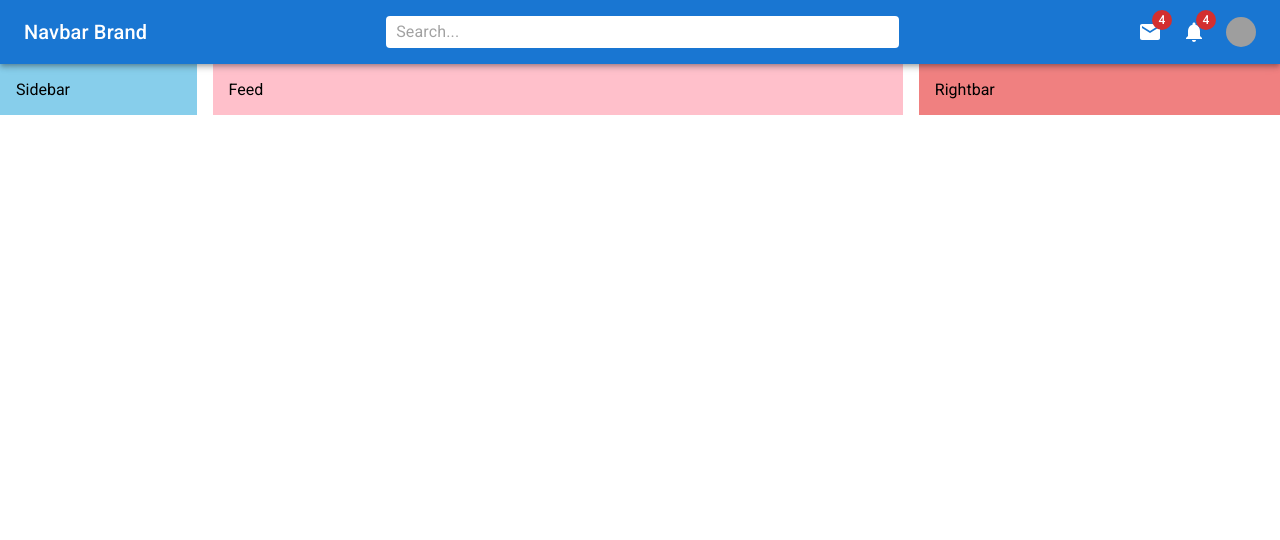
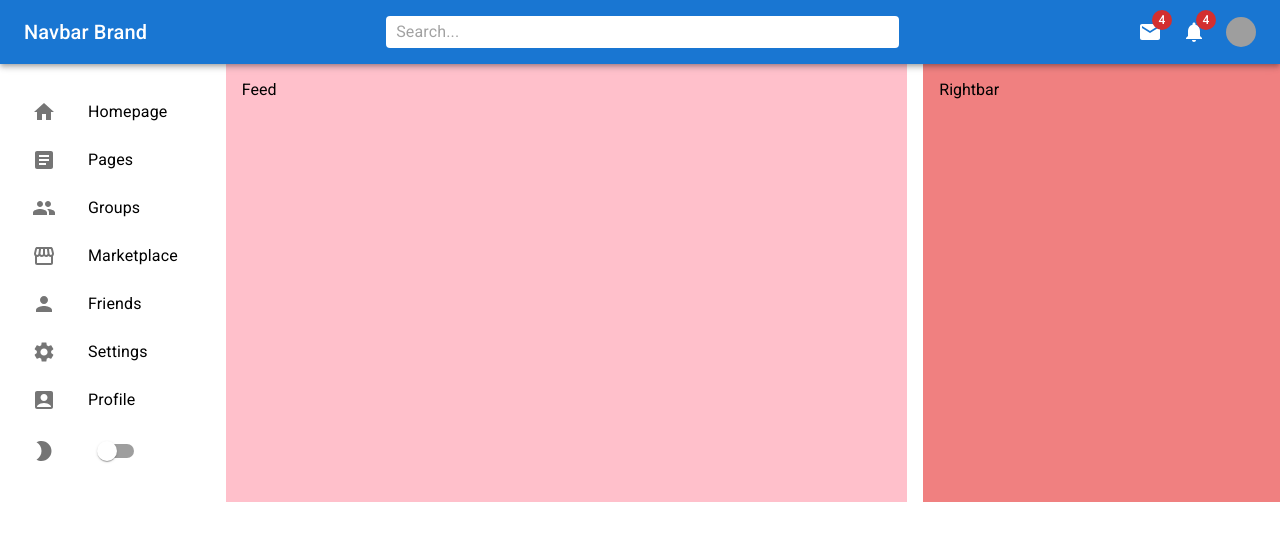
Before and after one commit to DeepakBarwal/react-mui, a React (Create React App) app: page / in a window 1280 px wide. Shown: the top 540 px of the page. Built offline with nearby package versions, Linux system fonts and the light colour scheme; grey boxes are pictures that could not be loaded.

Commit message:
implemented sidebar component

```diff
--- a/src/components/Sidebar.jsx
+++ b/src/components/Sidebar.jsx
@@ -1,8 +1,76 @@
-import { Box } from "@mui/material";
+import { AccountBox, Article, Group, Home, ModeNight, Person, Settings, Storefront } from "@mui/icons-material";
+import { Box, List, ListItem, ListItemButton, ListItemIcon, ListItemText, Switch } from "@mui/material";
 
 const Sidebar = () => {
   return (
-    <Box bgcolor="skyblue" flex={1} p={2} sx={{ display: { xs: "none", sm: "block" } }}>Sidebar</Box>
+    <Box flex={1} p={2} sx={{ display: { xs: "none", sm: "block" } }}>
+      <List>
+          <ListItem disablePadding>
+            <ListItemButton component="a" href="#home">
+              <ListItemIcon>
+                <Home />
+              </ListItemIcon>
+              <ListItemText primary="Homepage" />
+            </ListItemButton>
+          </ListItem>
+          <ListItem disablePadding>
+            <ListItemButton component="a" href="#simple-list">
+              <ListItemIcon>
+                <Article />
+              </ListItemIcon>
+              <ListItemText primary="Pages" />
+            </ListItemButton>
+          </ListItem>
+          <ListItem disablePadding>
+            <ListItemButton component="a" href="#simple-list">
+              <ListItemIcon>
+                <Group />
+              </ListItemIcon>
+              <ListItemText primary="Groups" />
+            </ListItemButton>
+          </ListItem>
+          <ListItem disablePadding>
+            <ListItemButton component="a" href="#simple-list">
+              <ListItemIcon>
+                <Storefront />
+              </ListItemIcon>
+              <ListItemText primary="Marketplace" />
+            </ListItemButton>
+          </ListItem>
+          <ListItem disablePadding>
+            <ListItemButton component="a" href="#simple-list">
+              <ListItemIcon>
+                <Person />
+              </ListItemIcon>
+              <ListItemText primary="Friends" />
+            </ListItemButton>
+          </ListItem>
+          <ListItem disablePadding>
+            <ListItemButton component="a" href="#simple-list">
+              <ListItemIcon>
+                <Settings />
+              </ListItemIcon>
+              <ListItemText primary="Settings" />
+            </ListItemButton>
+          </ListItem>
+          <ListItem disablePadding>
+            <ListItemButton component="a" href="#simple-list">
+              <ListItemIcon>
+                <AccountBox />
+              </ListItemIcon>
+              <ListItemText primary="Profile" />
+            </ListItemButton>
+          </ListItem>
+          <ListItem disablePadding>
+            <ListItemButton component="a" href="#simple-list">
+              <ListItemIcon>
+                <ModeNight />
+              </ListItemIcon>
+              <Switch />
+            </ListItemButton>
+          </ListItem>
+      </List>
+    </Box>
   )
 }
 
```
